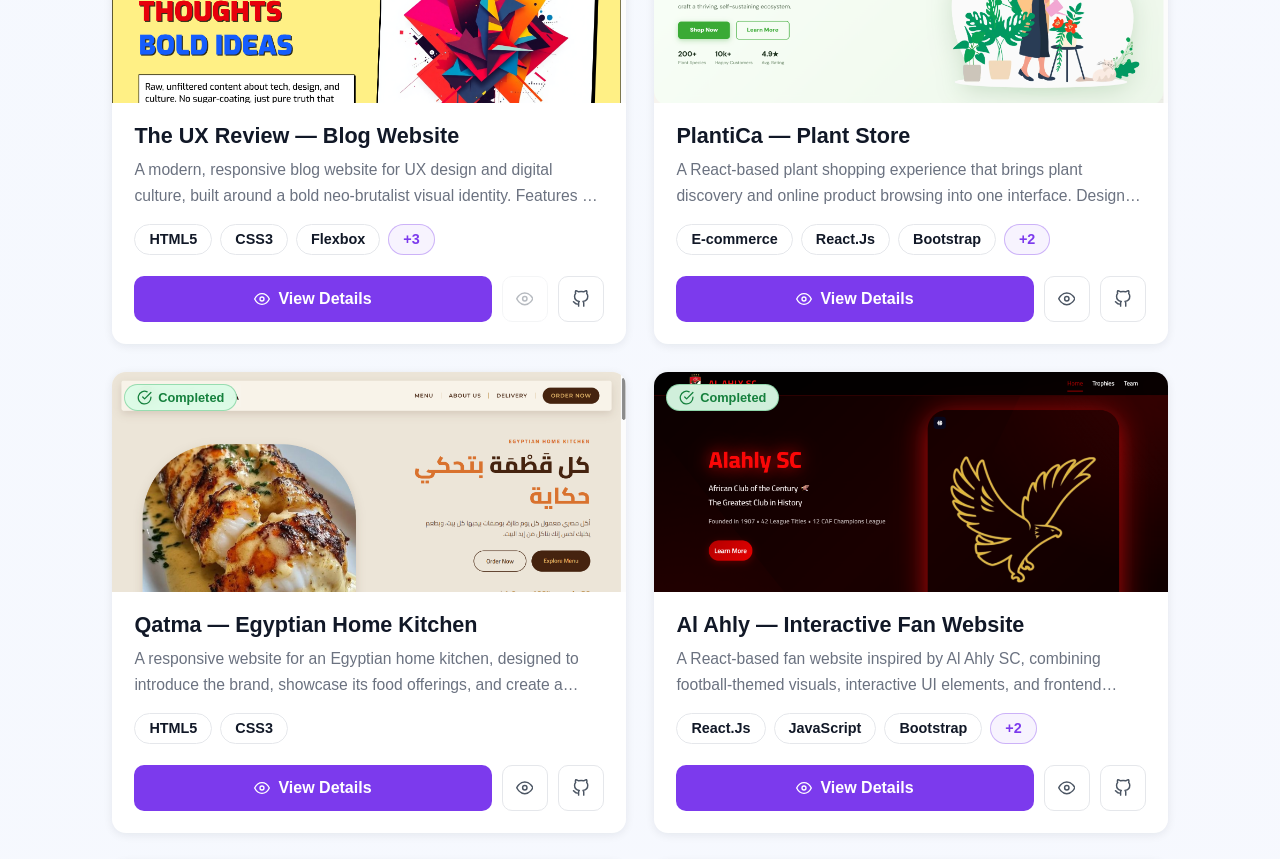
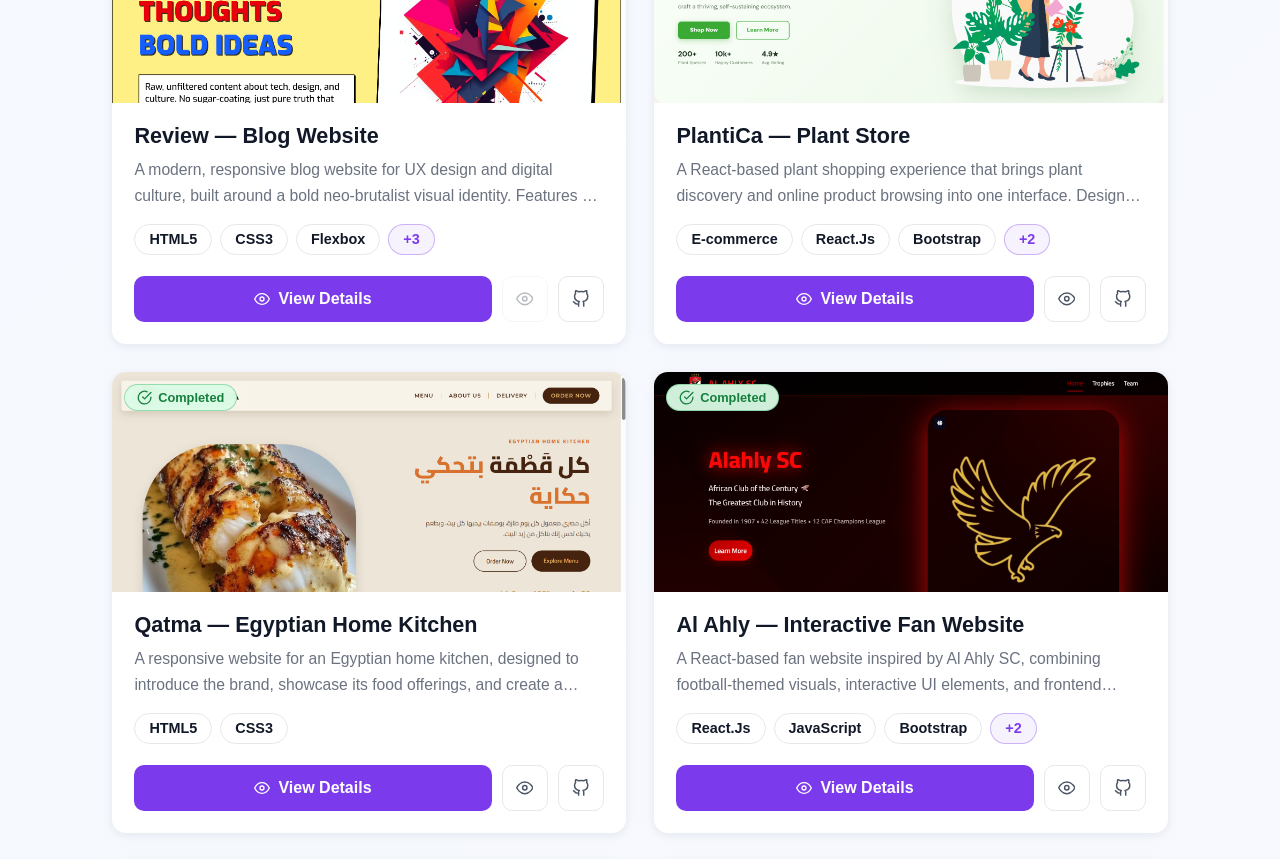
Before and after one commit to MOHAMED54353/My-Portfolio, a React (Vite) app: page / in a window 1280 px wide. Shown: the part 5700-6559 px from the top of the page. Built offline with nearby package versions, Linux system fonts and the light colour scheme.

Commit message:
Update project title for "The UX Review — Blog Website" to "Review — Blog Website"

```diff
--- a/src/Component/Projects.jsx
+++ b/src/Component/Projects.jsx
@@ -83,7 +83,7 @@
         github: "https://github.com/MOHAMED54353/WSEL-Shipping-Tracker",
     },
     {
-        title: "The UX Review — Blog Website",
+        title: "Review — Blog Website",
         status: "in-progress",
         desc: "A modern, responsive blog website for UX design and digital culture, built around a bold neo-brutalist visual identity. Features a hero section, a latest articles feed with category tags and post details, a sticky trending and categories sidebar, author profile cards with social links, and a community section with testimonials. Built entirely with HTML and CSS, with a focus on strong typography, thick borders, hard shadows, interactive hover effects, and a clean, responsive layout.",
         tech: [
```
